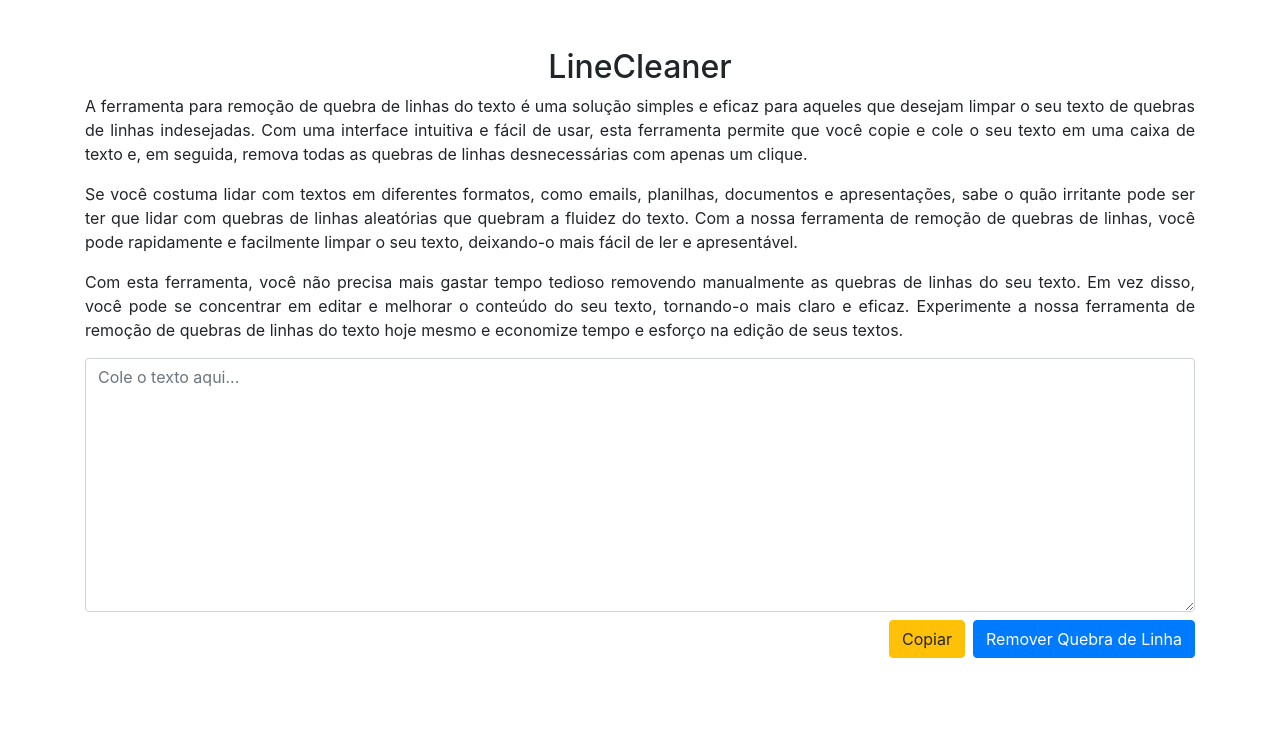
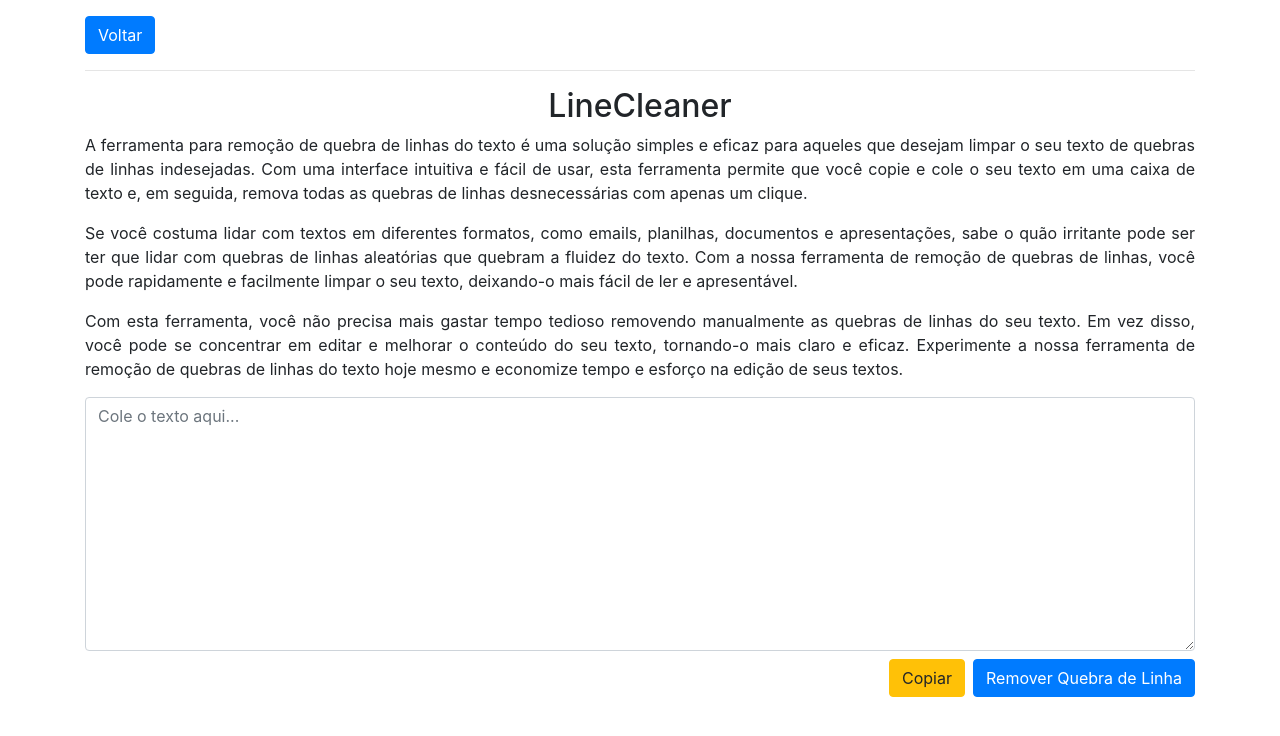
Before and after one commit to Marceloromeugoncalves/js_toolbox, a plain HTML site: page line_cleaner.html in a window 1280 px wide. Drawn offline with nearby package versions, Linux system fonts and the light colour scheme.

Commit message:
Correção da navegação.

```diff
--- a/line_cleaner.html
+++ b/line_cleaner.html
@@ -11,8 +11,11 @@
 
 <body>
     <div class="container">
+        <a class="btn btn-primary mt-3" href="index.html">Voltar</a>
 
-        <h2 class="text-center mt-5">LineCleaner</h2>
+        <hr/>
+
+        <h2 class="text-center mt-2">LineCleaner</h2>
 
         <p class="text-justify">
             A ferramenta para remoção de quebra de linhas do texto é uma solução simples e eficaz para aqueles que desejam limpar o seu texto de quebras de linhas indesejadas. Com uma interface intuitiva e fácil de usar, esta ferramenta permite que você copie e cole o seu texto em uma caixa de texto e, em seguida, remova todas as quebras de linhas desnecessárias com apenas um clique.
```
Also changed, not shown: index.html (+4 -2 lines).
